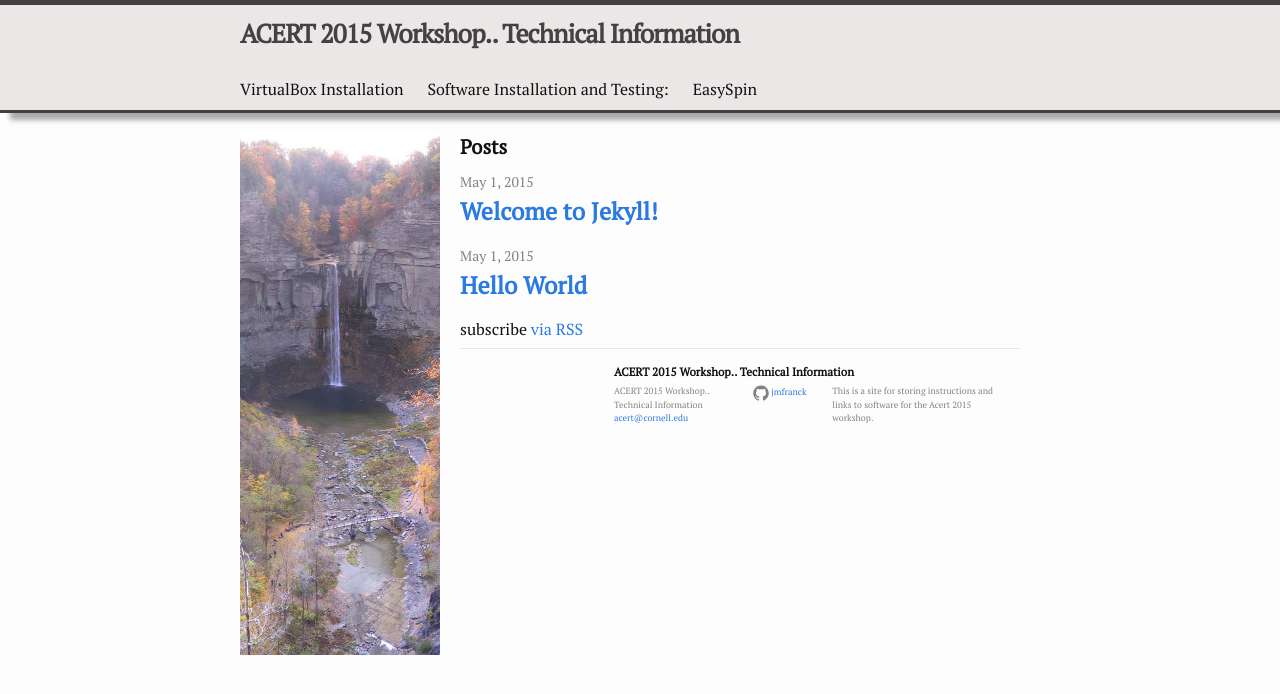
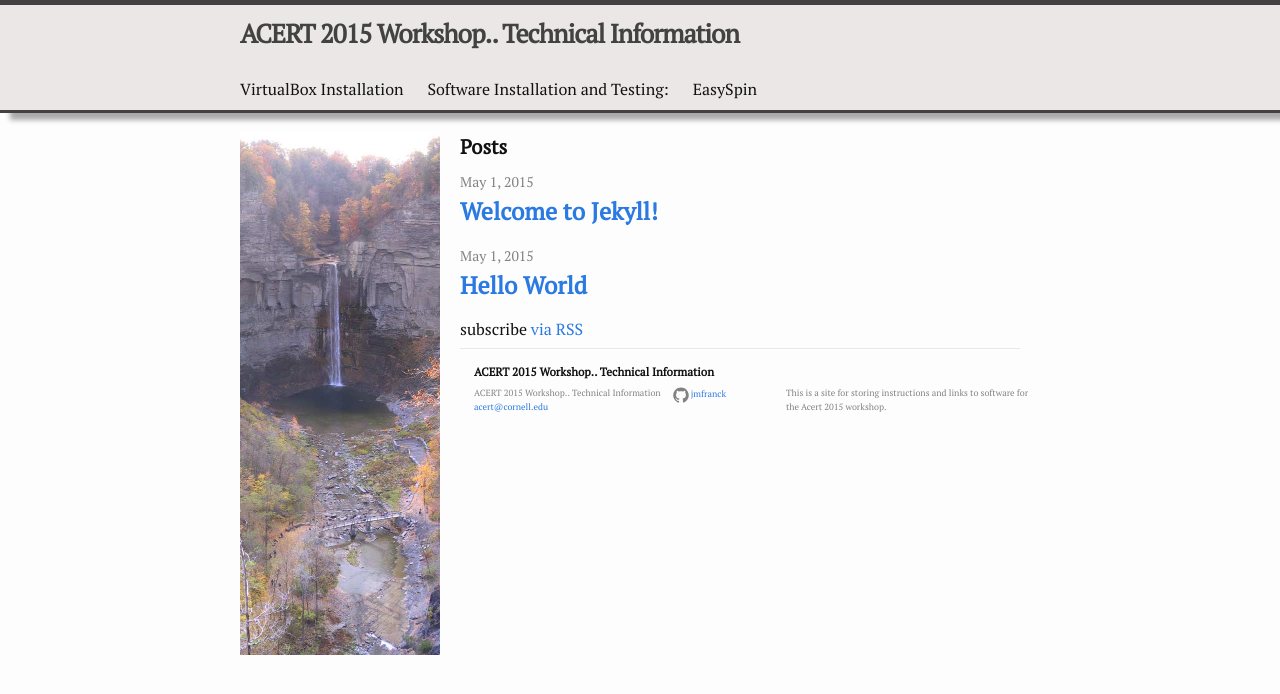
Before and after one commit to jmfranck/acert.github.io, a Jekyll site: the page built from index.html, in a window 1280 px wide. Shown: the top 694 px of the page. Built offline with Jekyll 4.4.1, drawn with Linux system fonts in a browser that asks for light colours; Markdown is read by kramdown in place of the engine named in the settings.

Commit message:
and change the wrapper for the footer

```diff
--- a/_includes/footer.html
+++ b/_includes/footer.html
@@ -1,6 +1,6 @@
 <footer class="site-footer">
 
-  <div class="wrapper">
+  <div class="top-wrapper">
 
     <h2 class="footer-heading">{{ site.title }}</h2>
 
```
